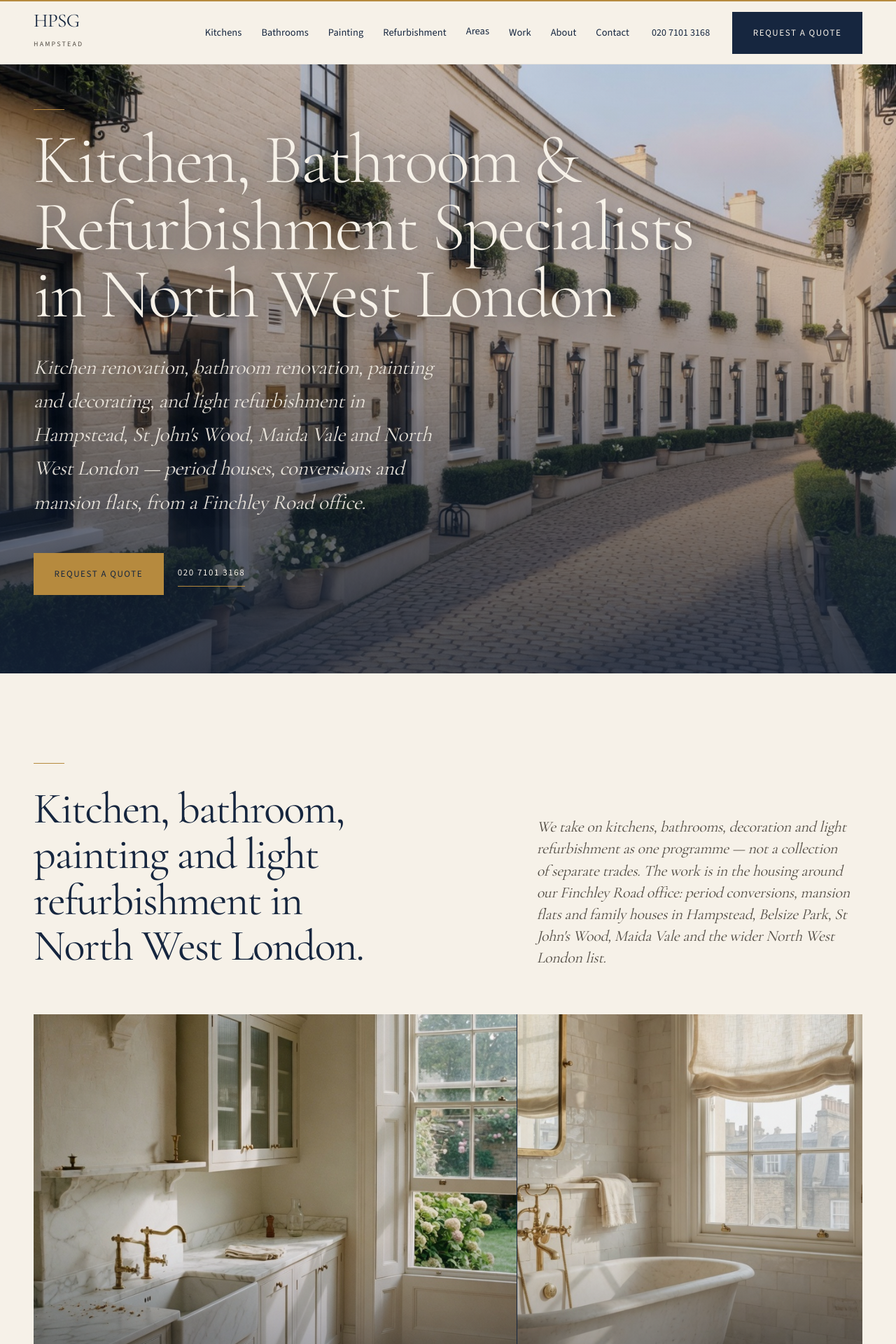
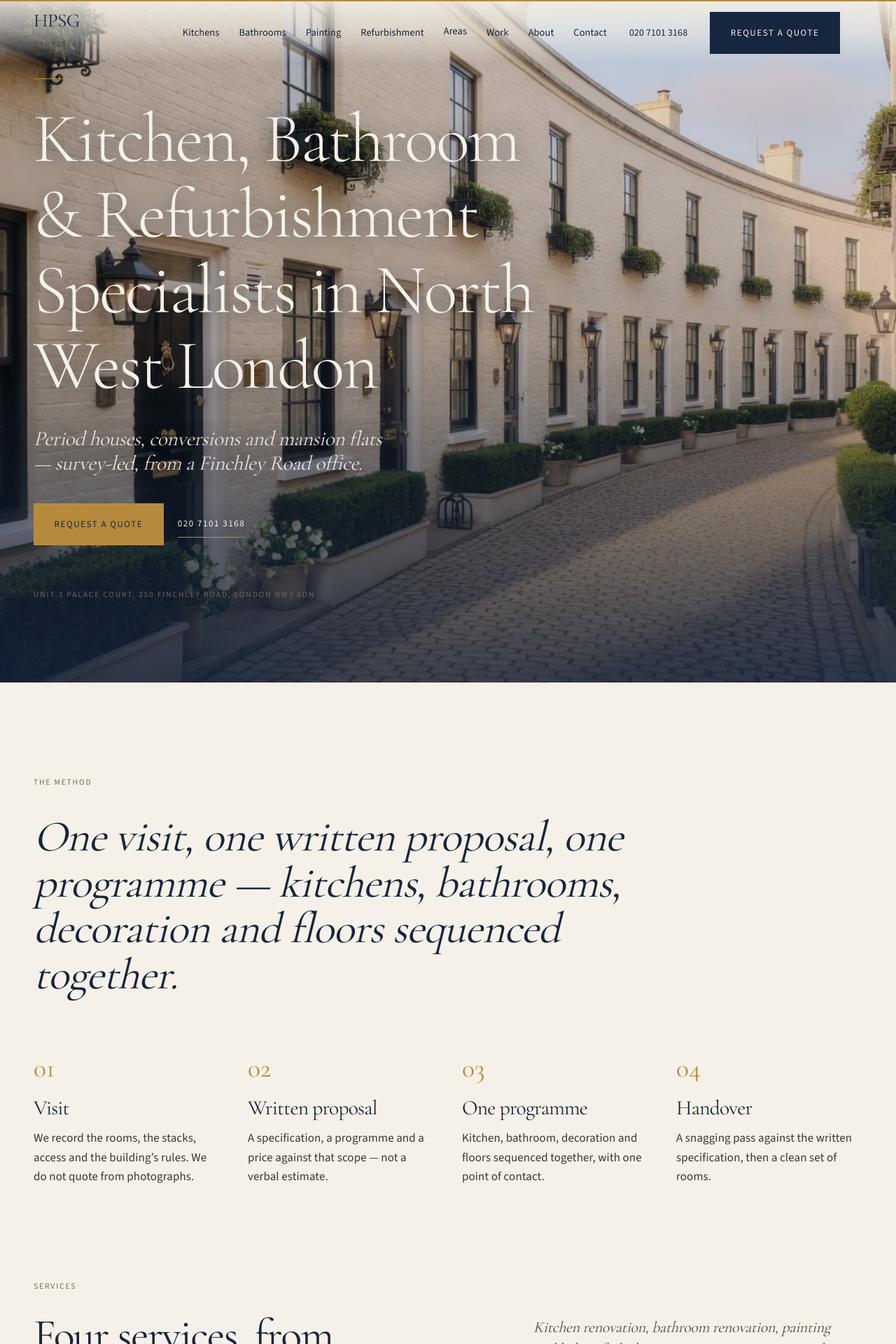
Before and after one commit to BabyShield/hpsg, a Next.js app: page / in a window 1280 px wide. Shown: the top 1920 px of the page at 70% size. Built offline with nearby package versions, Linux system fonts and the light colour scheme.

Commit message:
Rebuild the homepage as a full-bleed interiors house.

```diff
--- a/src/app/globals.css
+++ b/src/app/globals.css
@@ -50,6 +50,7 @@ html {
   color-scheme: light;
   scroll-behavior: smooth;
   scroll-padding-top: 5rem;
+  overflow-x: hidden;
 }
 
 body {
@@ -236,6 +237,12 @@ h3.text-bone {
   border-bottom-color: var(--color-gold);
 }
 
+.bleed {
+  width: 100vw;
+  max-width: 100vw;
+  margin-left: calc(50% - 50vw);
+}
+
 .mosaic {
   display: grid;
   gap: 1px;
--- a/src/app/page.tsx
+++ b/src/app/page.tsx
@@ -8,10 +8,10 @@ import { CtaBand } from "@/components/ui/CtaBand";
 import { FaqAccordion } from "@/components/ui/FaqAccordion";
 import { PhotoTile } from "@/components/ui/PhotoTile";
 import { ServiceCard } from "@/components/ui/ServiceCard";
-import { homeFaqs, whyHpsg } from "@/data/home";
+import { homeFaqs, homeMethod, whyHpsg } from "@/data/home";
 import { areaPhotos, homeHero, officeNeighbourhood } from "@/data/photos";
 import { services } from "@/data/services";
-import { site } from "@/data/site";
+import { addressSingleLine, site } from "@/data/site";
 import { pageMetadata } from "@/lib/metadata";
 import { tier1Areas } from "@/lib/matrix";
 import { absoluteUrl, faqSchema, itemListSchema, webPageSchema } from "@/lib/schema";
@@ -34,17 +34,25 @@ const mosaicSlugs = [
 ] as const;
 
 const serviceMosaic = [
-  "lg:col-span-7 lg:min-h-[40rem]",
-  "lg:col-span-5 lg:min-h-[40rem]",
-  "lg:col-span-5 lg:min-h-[26rem]",
-  "lg:col-span-7 lg:min-h-[26rem]",
+  "min-h-[22rem] lg:col-span-7 lg:min-h-[46rem]",
+  "min-h-[22rem] lg:col-span-5 lg:min-h-[46rem]",
+  "min-h-[18rem] lg:col-span-5 lg:min-h-[28rem]",
+  "min-h-[18rem] lg:col-span-7 lg:min-h-[28rem]",
+] as const;
+
+const areaMosaic = [
+  "min-h-[22rem] md:col-span-2 lg:col-span-7 lg:min-h-[36rem]",
+  "min-h-[16rem] lg:col-span-5 lg:min-h-[36rem]",
+  "min-h-[14rem] lg:col-span-3 lg:min-h-[18rem]",
+  "min-h-[14rem] lg:col-span-3 lg:min-h-[18rem]",
+  "min-h-[14rem] lg:col-span-3 lg:min-h-[18rem]",
+  "min-h-[14rem] lg:col-span-3 lg:min-h-[18rem]",
 ] as const;
 
 export default function HomePage() {
   const mosaic = mosaicSlugs
     .map((slug) => tier1Areas().find((area) => area.slug === slug))
     .filter((area): area is NonNullable<typeof area> => Boolean(area));
-  const [featuredArea, ...otherAreas] = mosaic;
 
   return (
     <>
@@ -66,26 +74,26 @@ export default function HomePage() {
           })),
         )}
       />
-      <section className="relative min-h-[calc(100svh-4.25rem)] overflow-hidden text-bone">
+
+      <section className="relative min-h-svh overflow-hidden text-bone">
         {/* eslint-disable-next-line @next/next/no-img-element -- wide hero crop is unreliable with next/image fill */}
         <img
           src={homeHero.src}
           alt={homeHero.alt}
-          className="absolute inset-0 h-full w-full object-cover object-[center_80%]"
+          className="absolute inset-0 h-full w-full object-cover object-[center_70%]"
         />
-        <div className="absolute inset-0 bg-gradient-to-t from-navy/78 via-navy/28 to-navy/10" />
-        <Container className="relative flex min-h-[calc(100svh-4.25rem)] flex-col justify-end pb-28 pt-16 md:pb-28">
-          <p className="rule mb-6" aria-hidden="true" />
-          <h1 className="hero-type max-w-5xl font-display text-3xl font-light text-bone sm:text-6xl md:text-7xl">
-            {site.homeH1}
+        <div className="absolute inset-0 bg-gradient-to-t from-navy/82 via-navy/18 to-navy/10" />
+        <Container className="relative flex min-h-svh flex-col justify-end pb-24 pt-28 md:pb-28">
+          <p className="rule mb-8" aria-hidden="true" />
+          <h1 className="hero-type max-w-5xl font-display text-[2.35rem] font-light leading-[1.08] text-bone sm:text-6xl md:text-7xl">
+            Kitchen, Bathroom & Refurbishment
+            <span className="block">Specialists in North West London</span>
           </h1>
-          <p className="lede hero-type mt-5 max-w-xl text-lg leading-relaxed text-bone/90 sm:mt-8 sm:text-xl md:text-2xl">
-            Kitchen renovation, bathroom renovation, painting and decorating, and
-            light refurbishment in Hampstead, St John&apos;s Wood, Maida Vale and
-            North West London — period houses, conversions and mansion flats,
-            from a Finchley Road office.
+          <p className="lede hero-type mt-6 max-w-lg text-xl text-bone/90 md:mt-8 md:text-2xl">
+            Period houses, conversions and mansion flats — survey-led, from a
+            Finchley Road office.
           </p>
-          <div className="mt-8 flex flex-col items-start gap-5 sm:mt-12 sm:flex-row sm:items-center">
+          <div className="mt-10 flex flex-col items-start gap-5 sm:flex-row sm:items-center">
             <Link href="/contact/" className="btn btn-gold">
               Request a quote
             </Link>
@@ -93,39 +101,60 @@ export default function HomePage() {
               {site.phoneDisplay}
             </a>
           </div>
+          <p className="caption mt-14 text-bone/55">{addressSingleLine}</p>
         </Container>
       </section>
 
       <section className="py-24 sm:py-32">
-        <Container className="grid items-end gap-12 lg:grid-cols-12">
+        <Container>
+          <p className="kicker mb-8">The method</p>
+          <p className="lede max-w-4xl text-3xl text-navy md:text-5xl">
+            One visit, one written proposal, one programme — kitchens, bathrooms,
+            decoration and floors sequenced together.
+          </p>
+          <ol className="mt-20 grid gap-10 sm:grid-cols-2 lg:grid-cols-4">
+            {homeMethod.map((step, index) => (
+              <li key={step.title}>
+                <p className="font-display text-3xl text-gold">
+                  {String(index + 1).padStart(2, "0")}
+                </p>
+                <h2 className="mt-4 font-display text-2xl font-normal">{step.title}</h2>
+                <p className="mt-3 text-base leading-relaxed text-grey-700">{step.text}</p>
+              </li>
+            ))}
+          </ol>
+        </Container>
+      </section>
+
+      <section className="pb-24 sm:pb-32">
+        <Container className="mb-12 grid items-end gap-10 lg:grid-cols-12">
           <div className="lg:col-span-7">
-            <p className="rule mb-8" aria-hidden="true" />
+            <p className="kicker mb-6">Services</p>
             <h2 className="max-w-xl font-display text-4xl font-normal sm:text-5xl">
-              Kitchen, bathroom, painting and light refurbishment in North West London.
+              Four services, from a Hampstead office.
             </h2>
           </div>
           <p className="lede max-w-md text-xl text-grey-600 lg:col-span-5">
-            We take on kitchens, bathrooms, decoration and light refurbishment as
-            one programme — not a collection of separate trades. The work is in
-            the housing around our Finchley Road office: period conversions,
-            mansion flats and family houses in Hampstead, Belsize Park, St
-            John&apos;s Wood, Maida Vale and the wider North West London list.
+            Kitchen renovation, bathroom renovation, painting and light
+            refurbishment as one programme — in the conversions, mansion flats
+            and family houses around Finchley Road.
           </p>
         </Container>
-        <div className="mt-16">
-          <Container>
+        <div className="bleed">
           <ul className="mosaic grid-cols-1 lg:grid-cols-12">
             {services.map((service, index) => (
               <li key={service.slug} className={serviceMosaic[index]}>
                 <ServiceCard
                   service={service}
-                    className="h-full min-h-[22rem]"
+                  className="h-full min-h-[18rem]"
                   sizes="(min-width: 1024px) 55vw, 100vw"
                 />
               </li>
             ))}
           </ul>
-            <p className="mt-10 max-w-3xl text-base leading-relaxed text-grey-700">
+        </div>
+        <Container>
+          <p className="mt-10 max-w-3xl text-sm leading-relaxed text-grey-600">
             Local pages include{" "}
             <Link href="/kitchen-renovation/hampstead/" className="quiet-link text-navy">
               kitchen renovation in Hampstead
@@ -137,91 +166,70 @@ export default function HomePage() {
             ,{" "}
             <Link href="/kitchen-renovation/maida-vale/" className="quiet-link text-navy">
               kitchen renovation in Maida Vale
-              </Link>
-              ,{" "}
-              <Link href="/painting-decorating/highgate/" className="quiet-link text-navy">
-                painting and decorating in Highgate
             </Link>{" "}
             and{" "}
-              <Link href="/light-refurbishment/swiss-cottage/" className="quiet-link text-navy">
-                light refurbishment in Swiss Cottage
+            <Link href="/painting-decorating/highgate/" className="quiet-link text-navy">
+              painting in Highgate
             </Link>
             .
           </p>
         </Container>
-        </div>
       </section>
 
-      <section className="border-y border-grey-200 py-24 sm:py-32">
-        <Container>
-          <p className="lede max-w-4xl text-3xl text-navy md:text-5xl">
-            One visit, one written proposal, one programme — kitchens, bathrooms,
-            decoration and floors sequenced together.
-          </p>
-        </Container>
-      </section>
-
-      <section className="band-navy py-24 sm:py-32">
-        <Container>
-          <div className="grid items-end gap-12 lg:grid-cols-12">
-            <div className="lg:col-span-5">
-              <p className="rule mb-8" aria-hidden="true" />
-              <h2 className="font-display text-4xl font-normal text-bone sm:text-5xl">
+      <section className="pb-24 sm:pb-32">
+        <Container className="mb-12 flex flex-col items-start justify-between gap-8 lg:flex-row lg:items-end">
+          <div>
+            <p className="kicker mb-6">Areas</p>
+            <h2 className="font-display text-4xl font-normal sm:text-5xl">
               North West London neighbourhoods
             </h2>
-              <p className="lede mt-6 max-w-md text-xl text-bone/80">
+            <p className="lede mt-6 max-w-xl text-xl text-grey-600">
               From Hampstead and Belsize Park to St John&apos;s Wood, Maida Vale,
-                Highgate and the wider list of areas on this site.
+              Highgate and the wider list.
             </p>
-              <Link href="/areas/" className="btn-line mt-10 text-bone">
+          </div>
+          <Link href="/areas/" className="btn-line text-navy">
             All areas
           </Link>
-            </div>
-            {featuredArea && areaPhotos[featuredArea.slug] ? (
-              <div className="min-h-[24rem] lg:col-span-7 lg:min-h-[34rem]">
-                <PhotoTile
-                  photo={areaPhotos[featuredArea.slug]}
-                  href={`/areas/${featuredArea.slug}/`}
-                  title={featuredArea.name}
-                  caption={featuredArea.postcode}
-                  className="h-full min-h-[24rem] lg:min-h-[34rem]"
-                  sizes="(min-width: 1024px) 55vw, 100vw"
-                />
-              </div>
-            ) : null}
-          </div>
-          <ul className="mosaic mosaic-light mt-px grid-cols-2 md:grid-cols-5">
-            {otherAreas.map((area) => {
+        </Container>
+        <div className="bleed">
+          <ul className="mosaic grid-cols-2 lg:grid-cols-12">
+            {mosaic.map((area, index) => {
               const photo = areaPhotos[area.slug];
               if (!photo) return null;
               return (
-                <li key={area.slug} className="min-h-[11rem] md:min-h-[16rem]">
+                <li key={area.slug} className={areaMosaic[index]}>
                   <PhotoTile
                     photo={photo}
                     href={`/areas/${area.slug}/`}
                     title={area.name}
                     caption={area.postcode}
-                    className="h-full min-h-[11rem] md:min-h-[16rem]"
-                    sizes="(min-width: 768px) 20vw, 50vw"
+                    className="h-full min-h-[14rem] lg:min-h-full"
+                    sizes={
+                      index < 2
+                        ? "(min-width: 1024px) 50vw, 100vw"
+                        : "(min-width: 1024px) 25vw, 50vw"
+                    }
                   />
                 </li>
               );
             })}
           </ul>
-        </Container>
+        </div>
       </section>
 
-      <section className="py-24 sm:py-32">
-        <Container className="grid items-center gap-16 lg:grid-cols-12">
+      <section className="border-y border-grey-200 py-24 sm:py-32">
+        <Container className="grid items-start gap-16 lg:grid-cols-12">
           <div className="lg:col-span-5">
             <ContentImage
               photo={officeNeighbourhood}
               className="aspect-[4/5] w-full"
               sizes="(min-width: 1024px) 40vw, 100vw"
             />
+            <p className="caption mt-4">{addressSingleLine}</p>
           </div>
           <div className="lg:col-span-7">
-            <p className="rule mb-8" aria-hidden="true" />
+            <p className="kicker mb-6">The office</p>
             <h2 className="font-display text-4xl font-normal sm:text-5xl">Why HPSG</h2>
             <ul className="mt-12">
               {whyHpsg.map((item, index) => (
@@ -241,21 +249,20 @@ export default function HomePage() {
                 </li>
               ))}
             </ul>
+            <Link href="/about/" className="btn-line mt-10 text-navy">
+              About the company
+            </Link>
           </div>
         </Container>
       </section>
 
-      <div className="bg-grey-50">
       <FeaturedProjects />
-      </div>
 
-      <section className="py-24 sm:py-32">
+      <section className="border-t border-grey-200 py-24 sm:py-32">
         <Container className="grid gap-16 lg:grid-cols-12">
           <div className="lg:col-span-4">
-            <p className="rule mb-8" aria-hidden="true" />
-            <h2 className="font-display text-4xl font-normal sm:text-5xl">
-              Kitchen and bathroom questions in North West London
-            </h2>
+            <p className="kicker mb-6">Enquiry</p>
+            <h2 className="font-display text-4xl font-normal sm:text-5xl">Questions</h2>
           </div>
           <div className="lg:col-span-8">
             <FaqAccordion items={homeFaqs} />
@@ -263,7 +270,7 @@ export default function HomePage() {
         </Container>
       </section>
 
-      <CtaBand />
+      <CtaBand photo={officeNeighbourhood} />
     </>
   );
 }
--- a/src/components/layout/Header.tsx
+++ b/src/components/layout/Header.tsx
@@ -1,4 +1,8 @@
+"use client";
+
 import Link from "next/link";
+import { usePathname } from "next/navigation";
+import { useEffect, useState } from "react";
 
 import { services } from "@/data/services";
 import { site } from "@/data/site";
@@ -9,10 +13,26 @@ import { MobileNav } from "./MobileNav";
 import { Wordmark } from "./Wordmark";
 
 export function Header() {
+  const pathname = usePathname();
+  const [scrolled, setScrolled] = useState(false);
   const dropdownAreas = tier1Areas().slice(0, 8);
+  const overlay = pathname === "/" && !scrolled;
+
+  useEffect(() => {
+    const onScroll = () => setScrolled(window.scrollY > 40);
+    onScroll();
+    window.addEventListener("scroll", onScroll, { passive: true });
+    return () => window.removeEventListener("scroll", onScroll);
+  }, []);
 
   return (
-    <header className="sticky top-0 z-50 border-b border-navy/6 bg-bone/85 backdrop-blur-md">
+    <header
+      className={
+        overlay
+          ? "absolute inset-x-0 top-0 z-50 bg-gradient-to-b from-bone/90 via-bone/55 to-transparent"
+          : "sticky top-0 z-50 border-b border-navy/6 bg-bone/85 backdrop-blur-md"
+      }
+    >
       <div className="h-[2px] bg-gold" aria-hidden="true" />
       <Container className="flex items-center justify-between gap-6 py-3.5">
         <Wordmark compact />
@@ -31,7 +51,7 @@ export function Header() {
                   <summary className="nav-link cursor-pointer list-none [&::-webkit-details-marker]:hidden">
                     Areas
                   </summary>
-                  <ul className="absolute right-0 z-30 mt-3 w-56 border border-grey-200 bg-bone py-2">
+                  <ul className="absolute right-0 z-30 mt-3 w-56 border border-grey-200 bg-bone py-2 text-navy">
                     {dropdownAreas.map((area) => (
                       <li key={area.slug}>
                         <Link
@@ -81,7 +101,9 @@ export function Header() {
               Request a quote
             </Link>
           </span>
-          <MobileNav />
+          <div className="text-navy">
+            <MobileNav />
+          </div>
         </div>
       </Container>
     </header>
--- a/src/components/layout/MobileNav.tsx
+++ b/src/components/layout/MobileNav.tsx
@@ -100,7 +100,7 @@ export function MobileNav() {
     <div className="lg:hidden">
       <button
         type="button"
-        className="text-sm font-medium text-navy"
+        className="text-sm font-medium"
         aria-expanded={open}
         aria-controls="mobile-navigation"
         onClick={() => setOpen((value) => !value)}
--- a/src/components/ui/CtaBand.tsx
+++ b/src/components/ui/CtaBand.tsx
@@ -1,6 +1,6 @@
 import Link from "next/link";
 
-import { homeHero } from "@/data/photos";
+import { homeHero, type Photo } from "@/data/photos";
 import { site } from "@/data/site";
 
 import { Container } from "./Container";
@@ -8,15 +8,17 @@ import { Container } from "./Container";
 export function CtaBand({
   title = "Request a quote",
   text = "Tell us about the property and the rooms in scope. We visit before we write a proposal.",
+  photo = homeHero,
 }: {
   title?: string;
   text?: string;
+  photo?: Photo;
 }) {
   return (
     <section className="relative overflow-hidden text-bone">
       {/* eslint-disable-next-line @next/next/no-img-element */}
       <img
-        src={homeHero.src}
+        src={photo.src}
         alt=""
         aria-hidden="true"
         className="absolute inset-0 h-full w-full object-cover object-[center_70%]"
--- a/src/data/home.ts
+++ b/src/data/home.ts
@@ -43,6 +43,25 @@ export const homeFaqs: Faq[] = [
   },
 ];
 
+export const homeMethod = [
+  {
+    title: "Visit",
+    text: "We record the rooms, the stacks, access and the building’s rules. We do not quote from photographs.",
+  },
+  {
+    title: "Written proposal",
+    text: "A specification, a programme and a price against that scope — not a verbal estimate.",
+  },
+  {
+    title: "One programme",
+    text: "Kitchen, bathroom, decoration and floors sequenced together, with one point of contact.",
+  },
+  {
+    title: "Handover",
+    text: "A snagging pass against the written specification, then a clean set of rooms.",
+  },
+] as const;
+
 export const whyHpsg = [
   {
     title: "Fully insured",
```
Also changed, not shown: src/components/home/FeaturedProjects.tsx (+43 -22 lines). Lines whose indentation alone changed are shown as unchanged.
